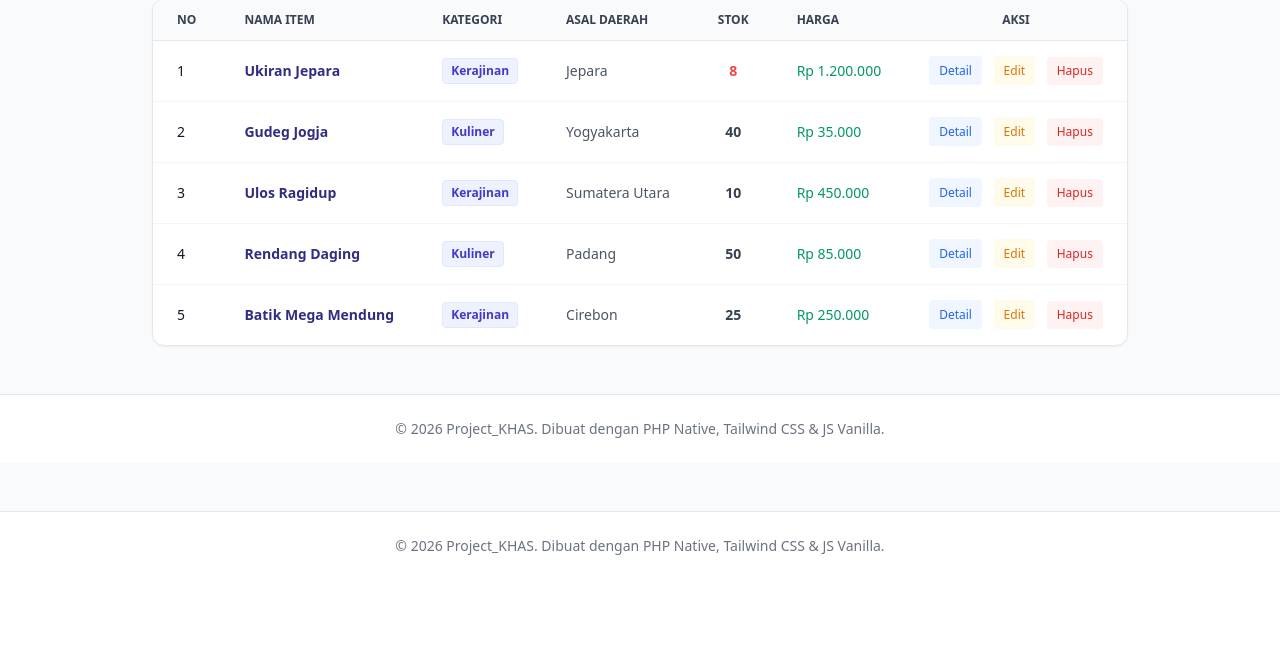
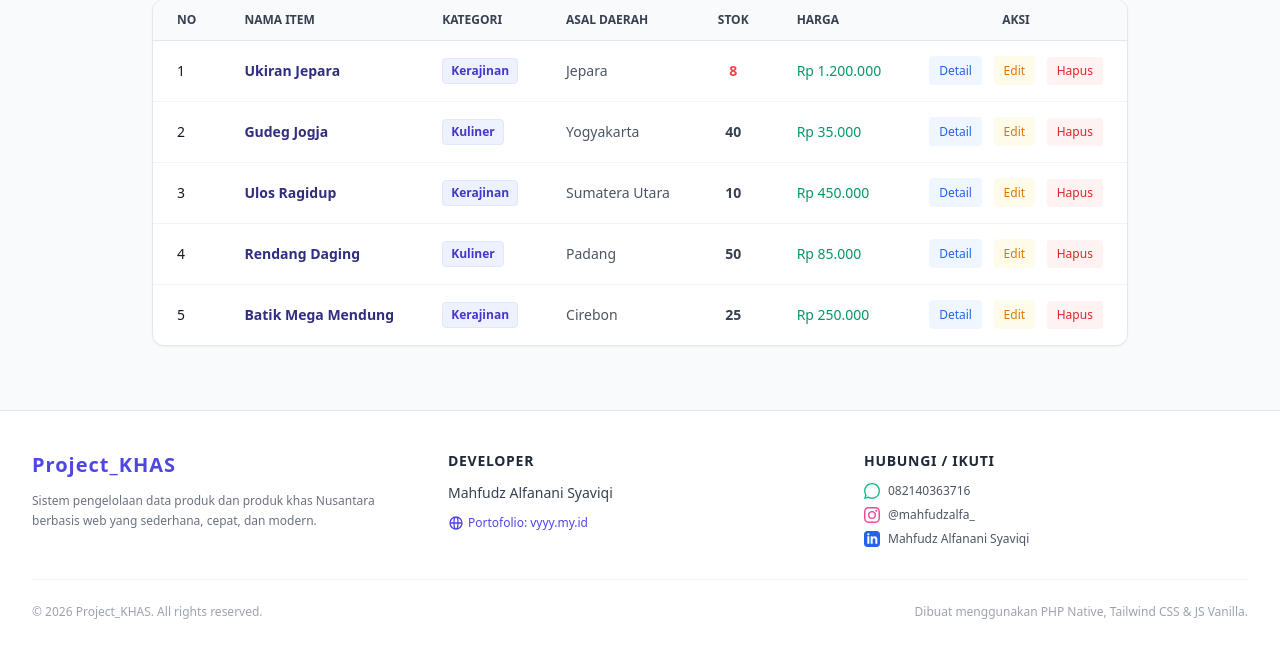
Before and after one commit to MahfudzWorks/Project_Khas, a PHP site: page /index.php in a window 1280 px wide. Shown: the part 396-1048 px from the top of the page. Before the commit the page ends 951 px from the top, so only its background shows below. Run offline with PHP 8.4, Linux system fonts and the light colour scheme; data comes from the database, SQL or seed files in the repository; some libraries are stand-ins or nearby versions.

Commit message:
commit update footer

```diff
--- a/includes/footer.php
+++ b/includes/footer.php
@@ -1,6 +1,59 @@
-<footer class="bg-white border-t border-gray-200 mt-12 py-6">
-  <div class="max-w-7xl mx-auto px-4 text-center text-sm text-gray-500">
-    &copy; <?= date('Y'); ?> Project_KHAS. Dibuat dengan PHP Native, Tailwind CSS & JS Vanilla.
+<footer class="bg-white border-t border-gray-200 mt-16 pt-10 pb-8 text-gray-600">
+  <div class="max-w-7xl mx-auto px-4 sm:px-6 lg:px-8">
+    <div class="grid grid-cols-1 md:grid-cols-3 gap-8 pb-8 border-b border-gray-100">
+
+      <div class="space-y-3">
+        <div class="flex items-center space-x-2">
+          <span class="text-xl font-bold text-indigo-600 tracking-wider">Project_KHAS</span>
+        </div>
+        <p class="text-xs text-gray-500 leading-relaxed">
+          Sistem pengelolaan data produk dan produk khas Nusantara berbasis web yang sederhana, cepat, dan modern.
+        </p>
+      </div>
+
+      <div class="space-y-3">
+        <h4 class="text-sm font-semibold text-gray-800 uppercase tracking-wider">Developer</h4>
+        <p class="text-sm font-medium text-gray-700">Mahfudz Alfanani Syaviqi</p>
+        <a href="https://vyyy.my.id" target="_blank" rel="noopener noreferrer" class="inline-flex items-center text-xs font-medium text-indigo-600 hover:text-indigo-800 transition">
+          <svg class="w-4 h-4 mr-1" fill="none" stroke="currentColor" viewBox="0 0 24 24">
+            <path stroke-linecap="round" stroke-linejoin="round" stroke-width="2" d="M21 12a9 9 0 01-9 9m9-9a9 9 0 00-9-9m9 9H3m9 9a9 9 0 01-9-9m9 9c1.657 0 3-4.03 3-9s-1.343-9-3-9m0 18c-1.657 0-3-4.03-3-9s1.343-9 3-9m-9 9a9 9 0 019-9"></path>
+          </svg>
+          Portofolio: vyyy.my.id
+        </a>
+      </div>
+
+      <div class="space-y-3">
+        <h4 class="text-sm font-semibold text-gray-800 uppercase tracking-wider">Hubungi / Ikuti</h4>
+        <div class="flex flex-col space-y-2 text-xs">
+          <a href="https://wa.me/6282140363716" target="_blank" rel="noopener noreferrer" class="inline-flex items-center text-gray-600 hover:text-emerald-600 transition">
+            <svg class="w-4 h-4 mr-2 text-emerald-500" fill="currentColor" viewBox="0 0 24 24">
+              <path d="M.057 24l1.687-6.163c-1.041-1.804-1.588-3.849-1.587-5.946.003-6.556 5.338-11.891 11.893-11.891 3.181.001 6.167 1.24 8.413 3.488 2.245 2.248 3.481 5.236 3.48 8.414-.003 6.557-5.338 11.892-11.893 11.892-1.99-.001-3.951-.5-5.688-1.448l-6.305 1.654zm6.597-3.807c1.676.995 3.276 1.591 5.392 1.592 5.448 0 9.886-4.434 9.889-9.885.002-5.462-4.415-9.89-9.881-9.892-5.452 0-9.887 4.434-9.889 9.884-.001 2.225.651 3.891 1.746 5.634l-.999 3.648 3.742-.981z" />
+            </svg>
+            082140363716
+          </a>
+
+          <a href="https://instagram.com/mahfudzalfa_" target="_blank" rel="noopener noreferrer" class="inline-flex items-center text-gray-600 hover:text-pink-600 transition">
+            <svg class="w-4 h-4 mr-2 text-pink-500" fill="currentColor" viewBox="0 0 24 24">
+              <path d="M12 2.163c3.204 0 3.584.012 4.85.07 3.252.148 4.771 1.691 4.919 4.919.058 1.265.069 1.645.069 4.849 0 3.205-.012 3.584-.069 4.849-.149 3.225-1.664 4.771-4.919 4.919-1.266.058-1.644.07-4.85.07-3.204 0-3.584-.012-4.849-.07-3.26-.149-4.771-1.699-4.919-4.92-.058-1.265-.07-1.644-.07-4.849 0-3.204.013-3.583.07-4.849.149-3.227 1.664-4.771 4.919-4.919 1.266-.057 1.645-.069 4.849-.069zm0-2.163c-3.259 0-3.667.014-4.947.072-4.358.2-6.78 2.618-6.98 6.98-.059 1.281-.073 1.689-.073 4.948 0 3.259.014 3.668.072 4.948.2 4.358 2.618 6.78 6.98 6.98 1.281.058 1.689.072 4.948.072 3.259 0 3.668-.014 4.948-.072 4.354-.2 6.782-2.618 6.979-6.98.059-1.28.073-1.689.073-4.948 0-3.259-.014-3.667-.072-4.947-.196-4.354-2.617-6.78-6.979-6.98-1.281-.059-1.69-.073-4.949-.073zm0 5.838c-3.403 0-6.162 2.759-6.162 6.162s2.759 6.163 6.162 6.163 6.162-2.759 6.162-6.163c0-3.403-2.759-6.162-6.162-6.162zm0 10.162c-2.209 0-4-1.79-4-4 0-2.209 1.791-4 4-4s4 1.791 4 4c0 2.21-1.791 4-4 4zm6.406-11.845c-.796 0-1.441.645-1.441 1.44s.645 1.44 1.441 1.44c.795 0 1.439-.645 1.439-1.44s-.644-1.44-1.439-1.44z" />
+            </svg>
+            @mahfudzalfa_
+          </a>
+
+          <a href="https://linkedin.com/in/mahfudz-alfanani-syaviqi" target="_blank" rel="noopener noreferrer" class="inline-flex items-center text-gray-600 hover:text-blue-600 transition">
+            <svg class="w-4 h-4 mr-2 text-blue-600" fill="currentColor" viewBox="0 0 24 24">
+              <path d="M19 0h-14c-2.761 0-5 2.239-5 5v14c0 2.761 2.239 5 5 5h14c2.762 0 5-2.239 5-5v-14c0-2.761-2.238-5-5-5zm-11 19h-3v-11h3v11zm-1.5-12.268c-.966 0-1.75-.79-1.75-1.764s.784-1.764 1.75-1.764 1.75.79 1.75 1.764-.783 1.764-1.75 1.764zm13.5 12.268h-3v-5.604c0-3.368-4-3.113-4 0v5.604h-3v-11h3v1.765c1.396-2.586 7-2.777 7 2.476v6.759z" />
+            </svg>
+            Mahfudz Alfanani Syaviqi
+          </a>
+        </div>
+      </div>
+
+    </div>
+
+    <div class="pt-6 flex flex-col sm:flex-row items-center justify-between text-xs text-gray-400">
+      <p>&copy; <?= date('Y'); ?> Project_KHAS. All rights reserved.</p>
+      <p class="mt-2 sm:mt-0">Dibuat menggunakan PHP Native, Tailwind CSS & JS Vanilla.</p>
+    </div>
   </div>
 </footer>
 
@@ -8,13 +61,3 @@
 </body>
 
 </html>
-<footer class="bg-white border-t border-gray-200 mt-12 py-6">
-  <div class="max-w-7xl mx-auto px-4 text-center text-sm text-gray-500">
-    &copy; <?= date('Y'); ?> Project_KHAS. Dibuat dengan PHP Native, Tailwind CSS & JS Vanilla.
-  </div>
-</footer>
-
-<script src="assets/js/script.js"></script>
-</body>
-
-</html>
```
